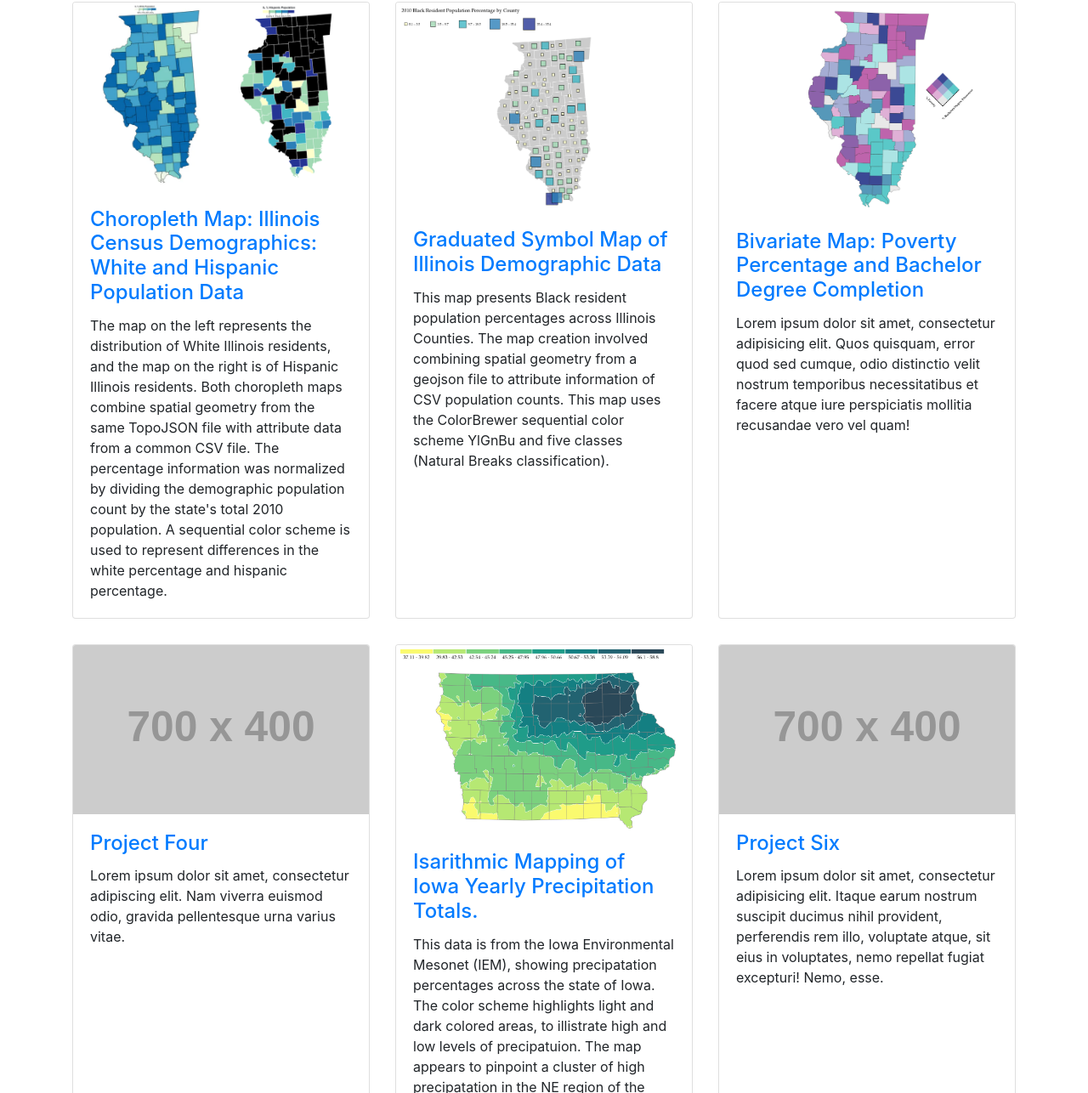
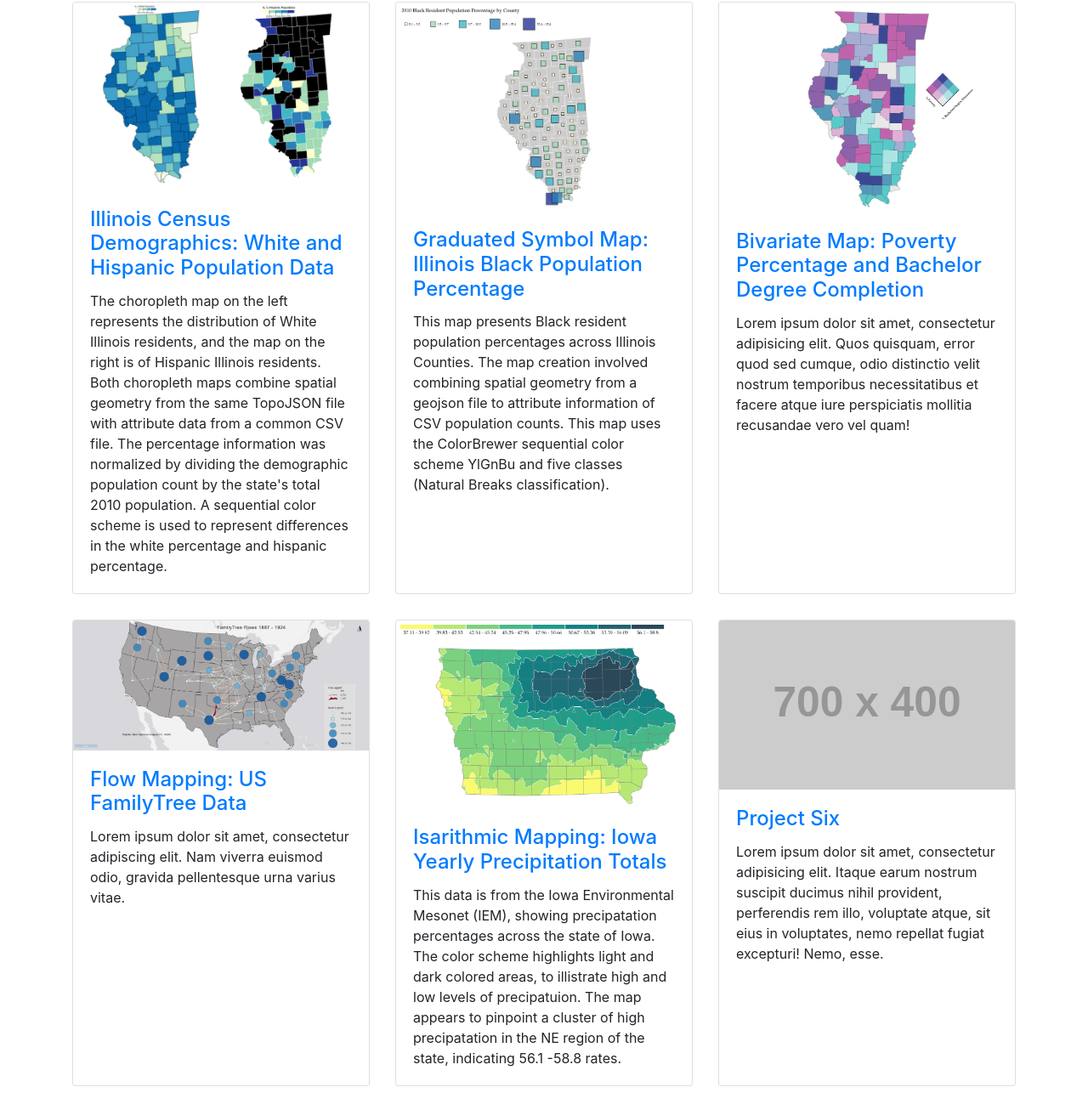
Before and after one commit to geog3540/kbyriel, a website: page index.html in a window 1280 px wide. Shown: the part 150-1436 px from the top of the page at 85% size. Drawn offline with Linux system fonts and the light colour scheme; placeholder pictures from the web are drawn by us.

Commit message:
Updated Code

```diff
--- a/index.html
+++ b/index.html
@@ -62,9 +62,9 @@
             <a href="#"><img class="card-img-top" src="Map_images/Chorop_3.png" alt=""></a>
               <div class="card-body">
               <h4 class="card-title">
-                <a href="#">Choropleth Map: Illinois Census Demographics: White and Hispanic Population Data </a>
+                <a href="#">Illinois Census Demographics: White and Hispanic Population Data </a>
               </h4>
-              <p class="card-text">The map on the left represents the distribution of White Illinois residents, and the map on the right is of Hispanic Illinois residents. Both choropleth maps combine spatial geometry from the same TopoJSON file with attribute data from a common CSV file. The percentage information was normalized by dividing the demographic population count by the state's total 2010 population. A sequential color scheme is used to represent differences in the white percentage and hispanic percentage.</p>
+              <p class="card-text">The choropleth map on the left represents the distribution of White Illinois residents, and the map on the right is of Hispanic Illinois residents. Both choropleth maps combine spatial geometry from the same TopoJSON file with attribute data from a common CSV file. The percentage information was normalized by dividing the demographic population count by the state's total 2010 population. A sequential color scheme is used to represent differences in the white percentage and hispanic percentage.</p>
              </div>
           </div>
         </div>
@@ -74,7 +74,7 @@
             <a href="#"><img class="card-img-top" src="Map_images/graduatedSymbols_4.png" alt=""></a>
             <div class="card-body">
               <h4 class="card-title">
-                <a href="#">Graduated Symbol Map of Illinois Demographic Data</a>
+                <a href="#">Graduated Symbol Map: Illinois Black Population Percentage</a>
               </h4>
               <p class="card-text">This map presents Black resident population percentages across Illinois Counties. The map creation involved combining spatial geometry from a geojson file to attribute information of CSV population counts. This map uses the ColorBrewer sequential color scheme YlGnBu and five classes (Natural Breaks classification).  </p>
                 </div>
@@ -93,10 +93,10 @@
         </div>
         <div class="col-lg-4 col-sm-6 portfolio-item">
           <div class="card h-100">
-            <a href="#"><img class="card-img-top" src="http://placehold.it/700x400" alt=""></a>
+            <a href="#"><img class="card-img-top" src="Map_images/FINAL_6.png" alt=""></a>
             <div class="card-body">
               <h4 class="card-title">
-                <a href="#">Project Four</a>
+                <a href="#">Flow Mapping: US FamilyTree Data</a>
               </h4>
               <p class="card-text">Lorem ipsum dolor sit amet, consectetur adipiscing elit. Nam viverra euismod odio, gravida pellentesque urna varius vitae.</p>
             </div>
@@ -107,7 +107,7 @@
             <a href="#"><img class="card-img-top" src="Map_images/iso_a8.png" alt=""></a>
             <div class="card-body">
               <h4 class="card-title">
-                <a href="#">Isarithmic Mapping of Iowa Yearly Precipitation Totals.</a>
+                <a href="#">Isarithmic Mapping: Iowa Yearly Precipitation Totals</a>
               </h4>
               <p class="card-text">This data is from the Iowa Environmental Mesonet (IEM), showing precipatation percentages across the state of Iowa. The color scheme highlights light and dark colored areas, to illistrate high and low levels of precipatuion. The map appears to pinpoint a cluster of high precipatation in the NE region of the state, indicating 56.1 -58.8 rates.</p>
             </div>
```
